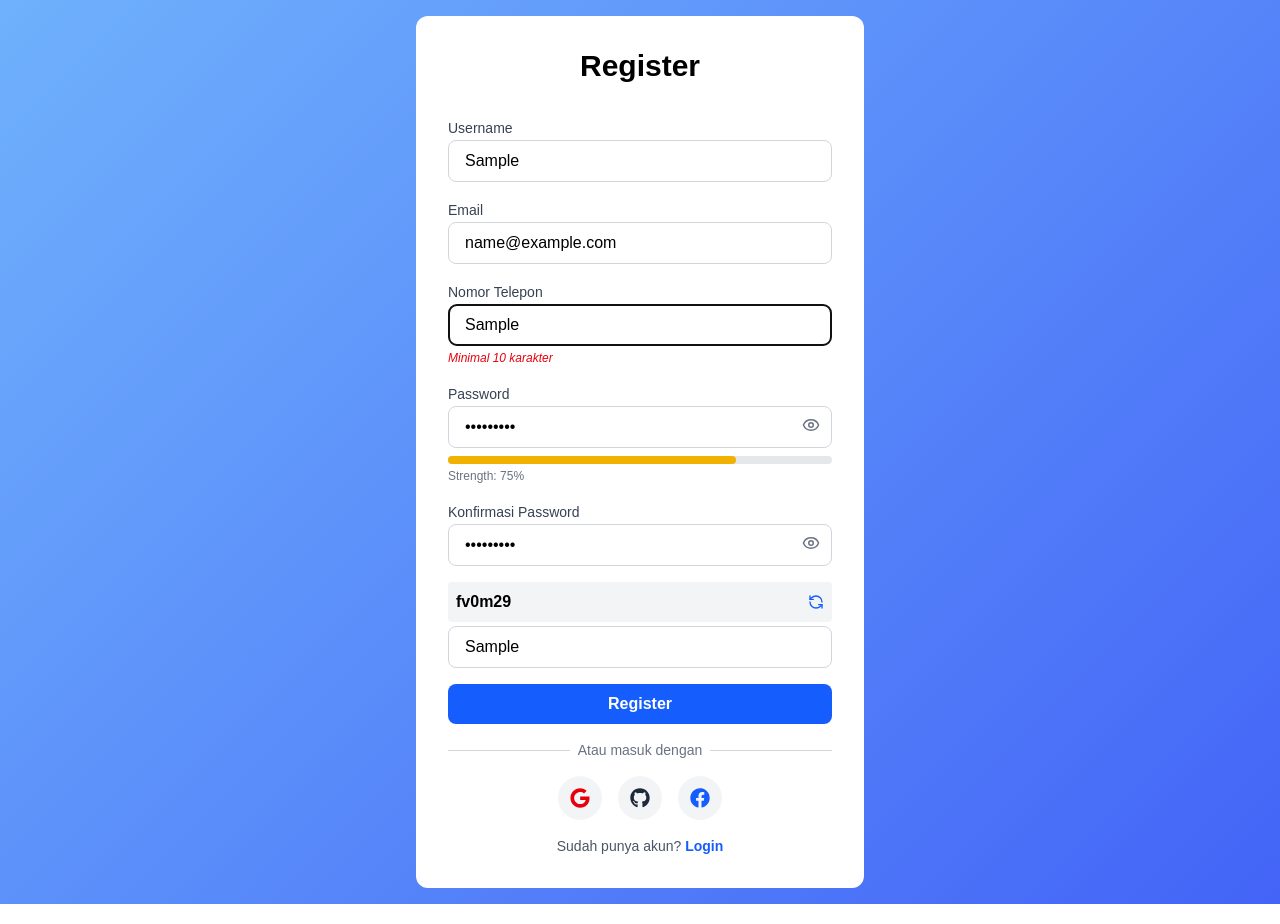
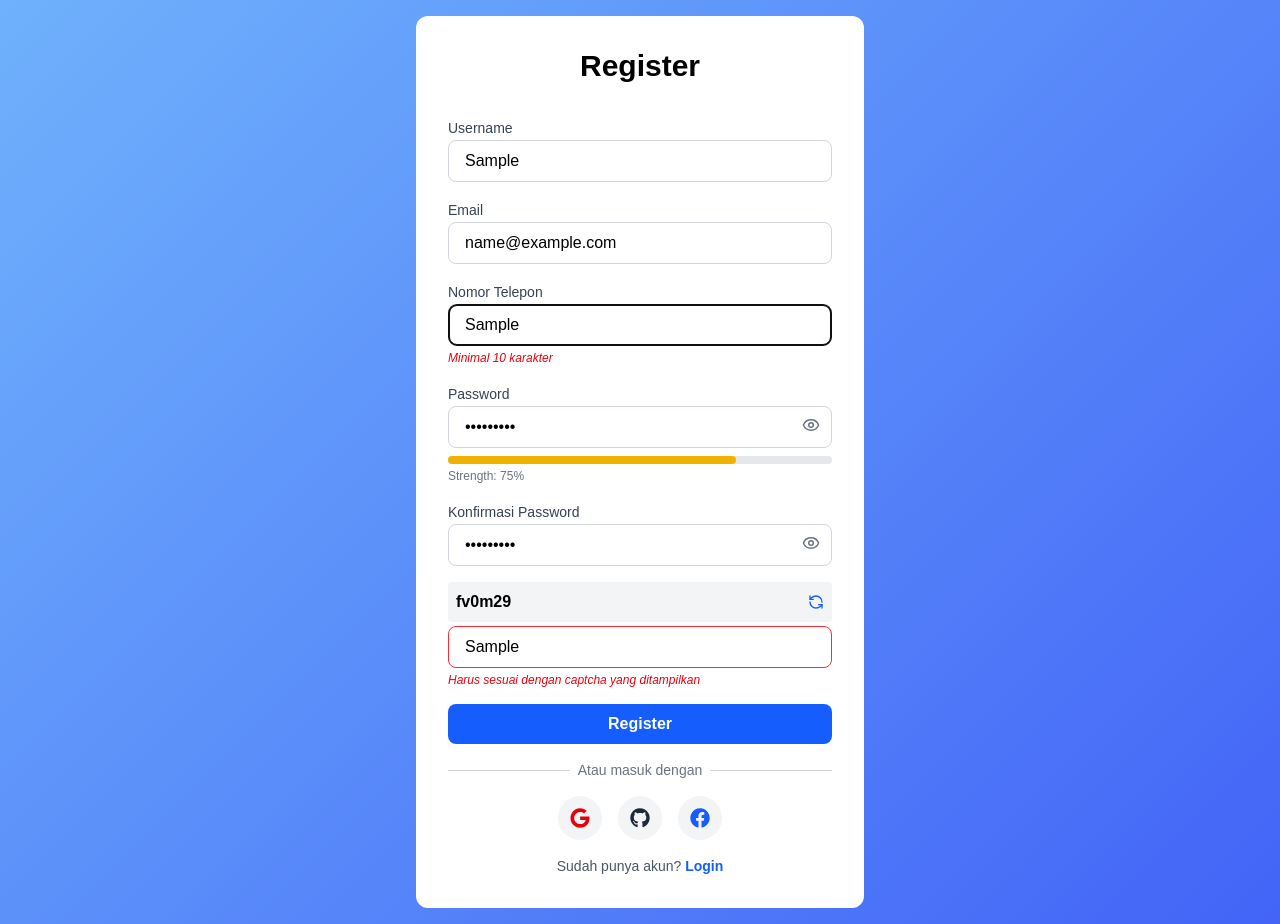
Before and after one commit to Afta20/UGD5_B_2884, a Next.js app: page /auth/register in a window 1280 px wide. Both pictures are taken after typing "Sample", "name@example.com", "Sample", "Sample123", "Sample123", "Sample" into the empty fields and a click on the button "Register". Built offline with nearby package versions, Linux system fonts and the light colour scheme.

Commit message:
captcha resolve

```diff
--- a/src/app/auth/register/page.tsx
+++ b/src/app/auth/register/page.tsx
@@ -15,6 +15,7 @@ type RegisterFormData = {
   nomorTelp: string;
   password: string;
   confirmPassword: string;
+  captcha: string;
 };
 
 const RegisterPage = () => {
@@ -22,7 +23,6 @@ const RegisterPage = () => {
   const { register, handleSubmit, watch, formState: { errors } } = useForm<RegisterFormData>();
 
   const [captcha, setCaptcha] = useState('');
-  const [captchaInput, setCaptchaInput] = useState('');
   const [strength, setStrength] = useState(0);
   const [showPass, setShowPass] = useState(false);
   const [showConfirmPass, setShowConfirmPass] = useState(false);
@@ -58,11 +58,6 @@ const RegisterPage = () => {
   const onSubmit = (data: RegisterFormData) => {
     if (data.password !== data.confirmPassword) {
       toast.error('Konfirmasi password tidak cocok', { theme: 'dark' });
-      return;
-    }
-
-    if (captchaInput !== captcha) {
-      toast.error('Harus sesuai dengan captcha yang ditampilkan', { theme: 'dark' });
       return;
     }
 
@@ -173,11 +168,14 @@ const RegisterPage = () => {
             <button type="button" onClick={generateCaptcha} className="text-blue-600"><RefreshCcw size={16} /></button>
           </div>
           <input
-            value={captchaInput}
-            onChange={(e) => setCaptchaInput(e.target.value)}
-            className="w-full px-4 py-2 rounded-lg border border-gray-300"
+            {...register('captcha', {
+              required: 'Captcha wajib diisi',
+              validate: value => value === captcha || 'Harus sesuai dengan captcha yang ditampilkan'
+            })}
+            className={`w-full px-4 py-2 rounded-lg border ${errors.captcha ? 'border-red-500' : 'border-gray-300'}`}
             placeholder="Masukkan captcha"
           />
+          {errors.captcha && <p className="text-red-600 text-xs italic">{errors.captcha.message}</p>}
         </div>
 
         <button type="submit" className="w-full bg-blue-600 hover:bg-blue-700 text-white font-semibold py-2 px-4 rounded-lg">
```
